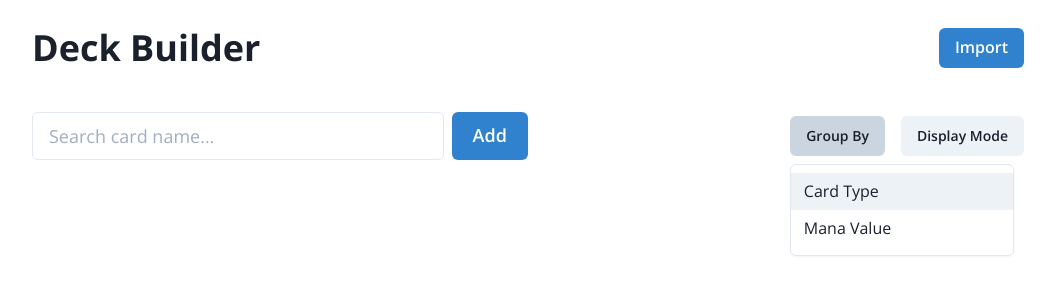
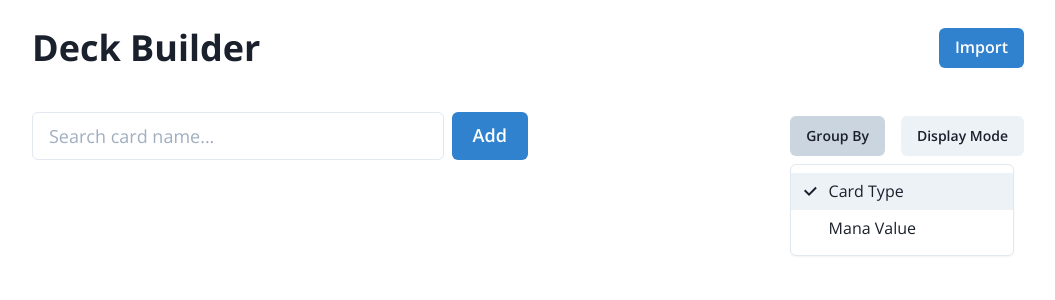
Before and after one commit to jgabriel1/mtg-deck-builder, a Next.js app: page / in a window 1280 px wide. Both pictures are taken after a click on the button "Group By". Shown: the top 300 px of the page, without its empty margins (112-1167 px from the left). Built offline with nearby package versions, Linux system fonts and the light colour scheme; a small style sheet from the web is missing; what axios-rate-limit would draw is missing.

Commit message:
Improved options bar.

```diff
--- a/src/components/OptionsBar.tsx
+++ b/src/components/OptionsBar.tsx
@@ -4,43 +4,67 @@ import {
   Menu,
   MenuButton,
   MenuItem,
+  MenuItemOption,
   MenuList,
+  MenuOptionGroup,
+  useDisclosure,
 } from '@chakra-ui/react';
 import React from 'react';
-import { useListOptions } from '../hooks/listOptions';
+import { DisplayMode, GroupMode, useListOptions } from '../hooks/listOptions';
 
 export const OptionsBar = () => {
-  const { toggleDisplayMode, toggleGroupMode } = useListOptions();
+  const { options, toggleDisplayMode, toggleGroupMode } = useListOptions();
+
+  const groupModeMenu = useDisclosure();
+  const displayModeMenu = useDisclosure();
+
+  const handleChangeGroupMode = (value: string | string[]) => {
+    groupModeMenu.onClose();
+
+    toggleGroupMode(value as GroupMode);
+  };
+
+  const handleChangeDisplayMode = (value: string | string[]) => {
+    displayModeMenu.onClose();
+
+    toggleDisplayMode(value as DisplayMode);
+  };
 
   return (
     <HStack spacing="4">
-      <Menu>
+      <Menu {...groupModeMenu}>
         <MenuButton as={Button} fontSize="sm">
           Group By
         </MenuButton>
 
         <MenuList>
-          <MenuItem onClick={() => toggleGroupMode('CARD_TYPE')}>
-            Card Type
-          </MenuItem>
+          <MenuOptionGroup
+            type="radio"
+            value={options.groupMode}
+            onChange={handleChangeGroupMode}
+          >
+            <MenuItemOption value="CARD_TYPE">Card Type</MenuItemOption>
 
-          <MenuItem onClick={() => toggleGroupMode('MANA_VALUE')}>
-            Mana Value
-          </MenuItem>
+            <MenuItemOption value="MANA_VALUE">Mana Value</MenuItemOption>
+          </MenuOptionGroup>
         </MenuList>
       </Menu>
 
-      <Menu>
+      <Menu {...displayModeMenu}>
         <MenuButton as={Button} fontSize="sm">
           Display Mode
         </MenuButton>
 
         <MenuList>
-          <MenuItem onClick={() => toggleDisplayMode('LIST')}>List</MenuItem>
+          <MenuOptionGroup
+            type="radio"
+            value={options.displayMode}
+            onChange={handleChangeDisplayMode}
+          >
+            <MenuItemOption value={'LIST'}>List</MenuItemOption>
 
-          <MenuItem onClick={() => toggleDisplayMode('VISUAL')}>
-            Visual
-          </MenuItem>
+            <MenuItemOption value={'VISUAL'}>Visual</MenuItemOption>
+          </MenuOptionGroup>
         </MenuList>
       </Menu>
     </HStack>
--- a/src/hooks/listOptions.tsx
+++ b/src/hooks/listOptions.tsx
@@ -1,8 +1,8 @@
 import { createContext, FC, Reducer, useContext, useReducer } from 'react';
 
-type DisplayMode = 'LIST' | 'VISUAL';
+export type DisplayMode = 'LIST' | 'VISUAL';
 
-type GroupMode = 'CARD_TYPE' | 'MANA_VALUE';
+export type GroupMode = 'CARD_TYPE' | 'MANA_VALUE';
 
 type Options = {
   displayMode: DisplayMode;
```
